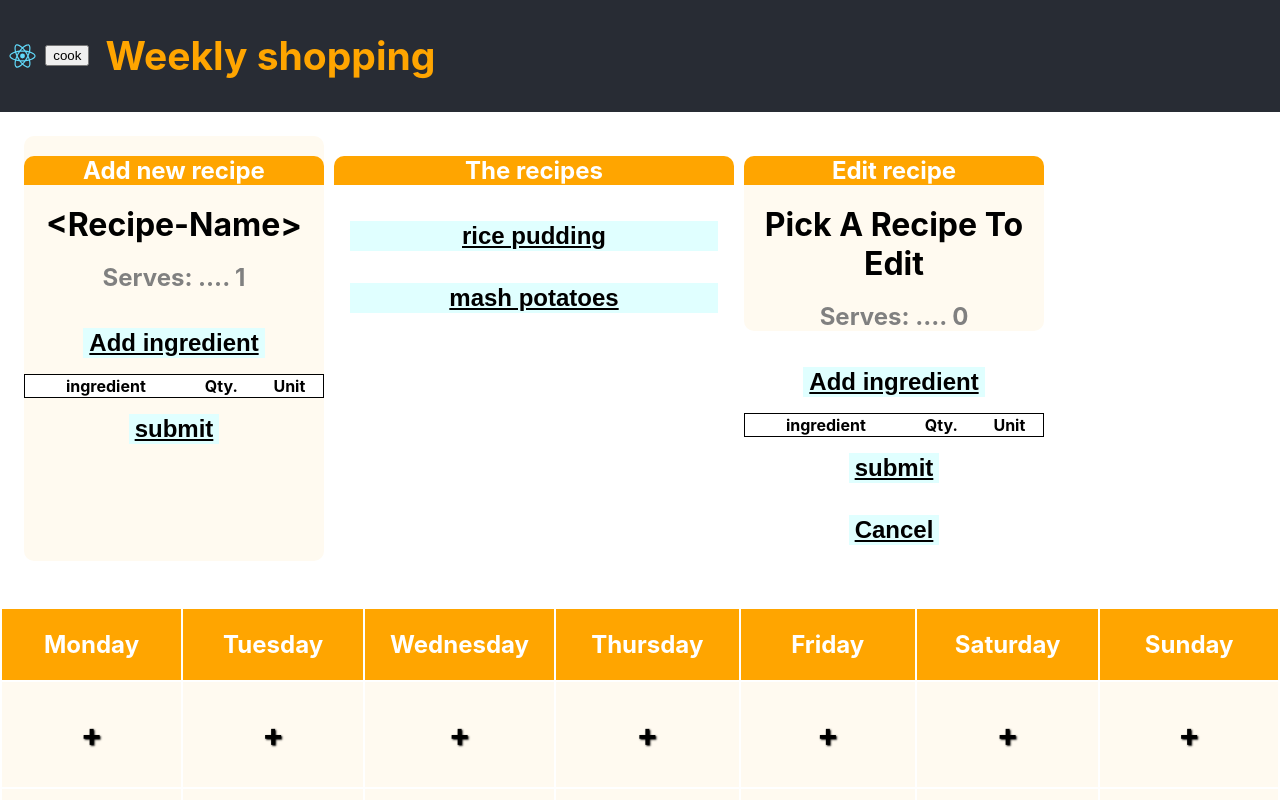
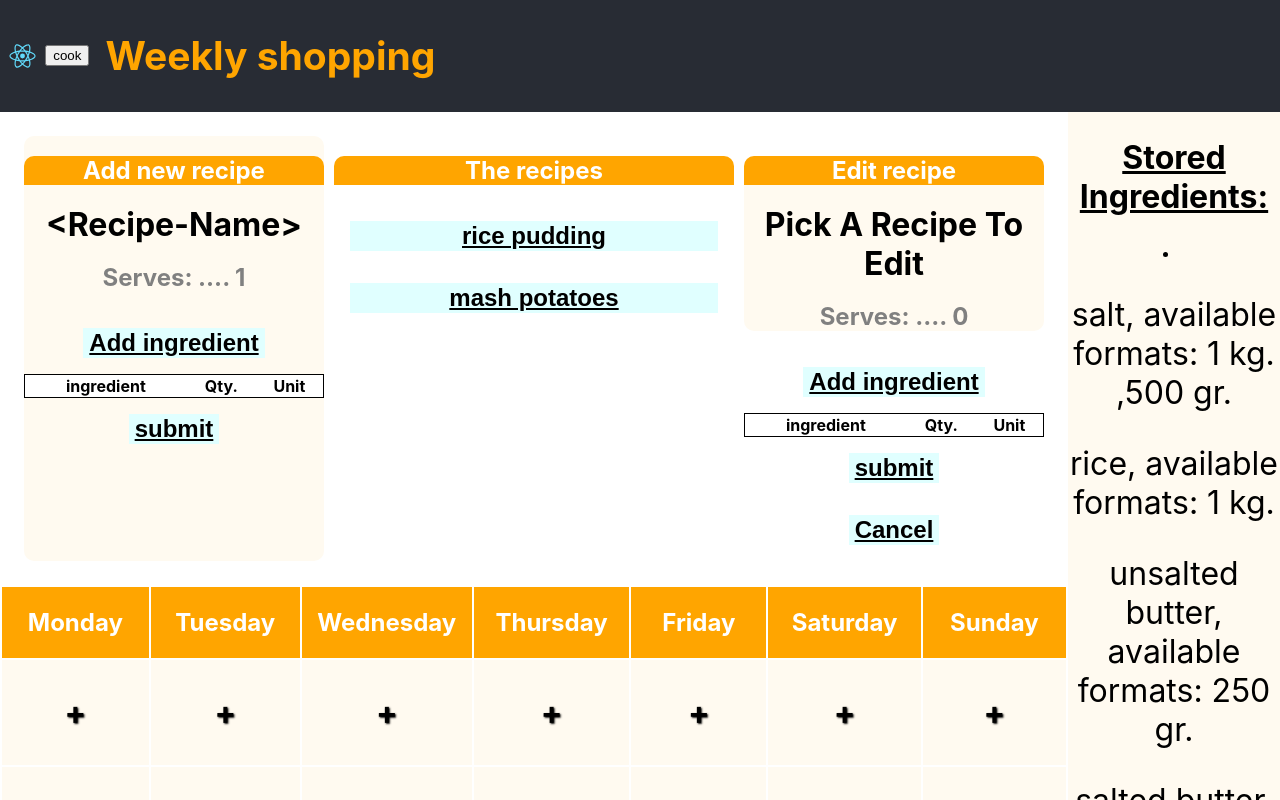
Before and after one commit to manandearth/weekly-shopping, a React (Create React App) app: page / in a window 1280 px wide. Shown: the top 800 px of the page. Built offline with nearby package versions, Linux system fonts and the light colour scheme.

Commit message:
Add ingredients list css, position right

```diff
--- a/src/App.css
+++ b/src/App.css
@@ -42,6 +42,8 @@
   }
 }
 
+.controls {
+    display: flex;}
 
 .recipes-panel {
     display: flex;
--- a/src/App.js
+++ b/src/App.js
@@ -21,13 +21,20 @@ function App() {
         <ColorBtn />
         <h2 className='App-title'>Weekly shopping</h2>
       </header>
+
+      <div className='controls'>
+        <div>
         <div className='recipes-panel'>
           <NewRecipe />
           <RecipeList />
           <EditRecipe />
         </div>
+
+
       <div className='ingredientsDB'>
         <WeeklyView />
+      </div>
+        </div>
        <IngredientsDB />
       </div>
     </div>
--- /dev/null
+++ b/src/components/IngredientsDB.css
@@ -0,0 +1,12 @@
+.ingredients-list-title {
+    font-size: 2rem;
+    text-decoration: underline;
+}
+
+.ingredients-head {
+    background-color: floralwhite;
+}
+
+.product {
+    font-size: 2rem;
+}
--- a/src/components/IngredientsDB.js
+++ b/src/components/IngredientsDB.js
@@ -1,17 +1,18 @@
 import React from 'react';
 import { getProducts } from '../redux/selectors';
 import { connect } from 'react-redux';
+import './IngredientsDB.css';
 import _ from 'lodash';
 
 class IngredientsDB extends React.Component {
   render() {
     const products = this.props.products;
     return (
-      <div>
-        <h2>Stored Ingredients:</h2>
+      <div className='ingredients-head'>
+        <h2 className='ingredients-list-title'>Stored Ingredients:</h2>
         <li>
         {_.keys(products).map(
-          product => <p>{
+          product => <p className='product'>{
             product +
             ', available formats: ' +
             products[product].map(fmt => fmt.qty + ' ' + fmt.unit + '. ')} </p>)
--- a/src/components/WeeklyView.js
+++ b/src/components/WeeklyView.js
@@ -23,7 +23,6 @@ render(){
   const longestColumn = _.max(weekdays.map(weekday => this.mealsByDay(weekday).length));
 		return(
       <div>
-        <h1>{weekdays.map(weekday => this.mealsByDay(weekday))}</h1>
         <table>
           <thead>
             <tr className='top-bar'>{weekdays.map(day =>
```
Lines whose indentation alone changed are shown as unchanged.
